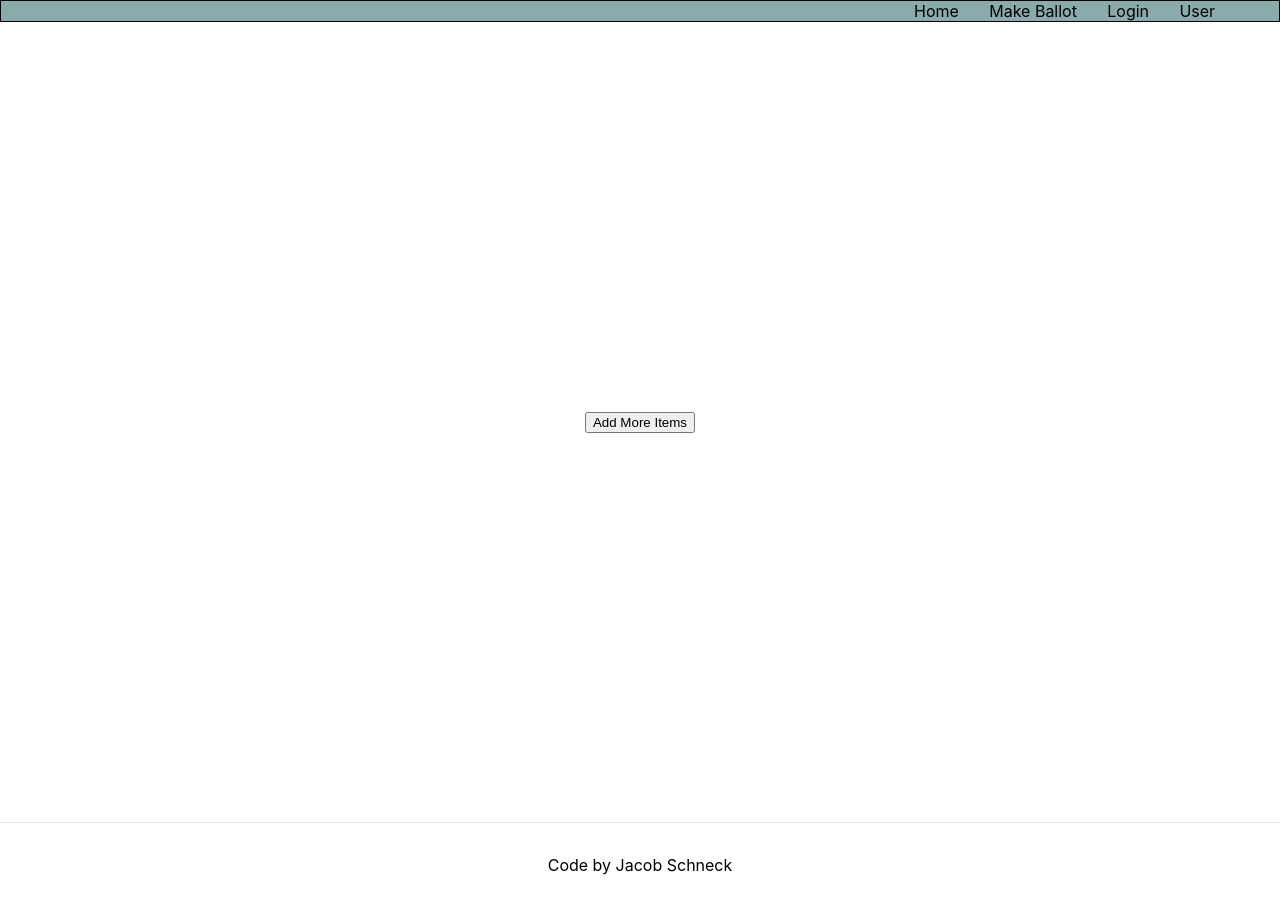
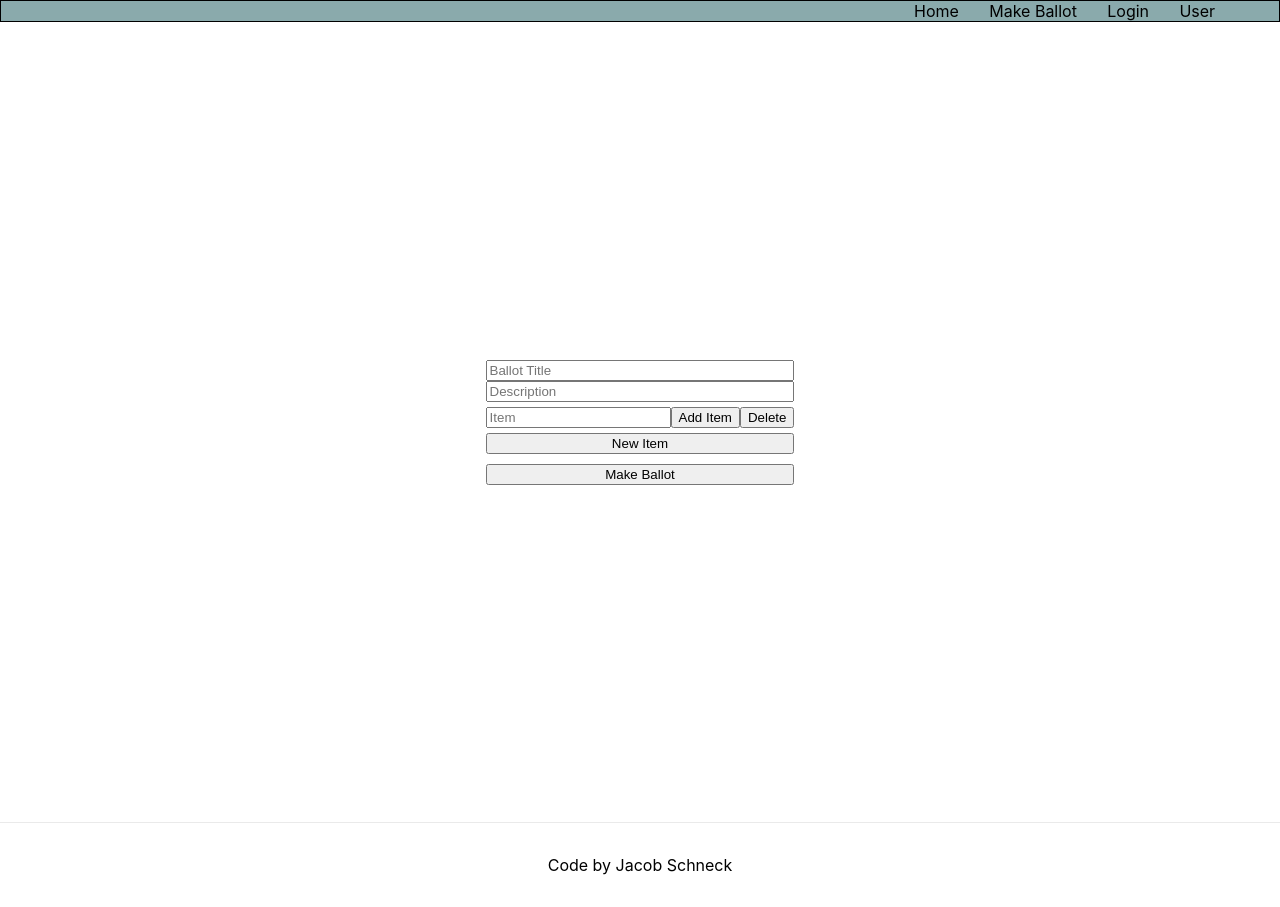
Before and after one commit to JacobSchneck/Rust-Voting-System, a Next.js app in the folder client/: page /MakeBallot in a window 1280 px wide. Built offline with nearby package versions, Linux system fonts and the light colour scheme.

Commit message:
End of the day commit

```diff
--- a/client/pages/MakeBallot/index.tsx
+++ b/client/pages/MakeBallot/index.tsx
@@ -1,6 +1,18 @@
-import { useState } from "react";
+import { ChangeEvent, MouseEvent, useState } from "react";
 import Footer from "../../src/components/Footer/Footer";
 import NavBar from "../../src/components/NavBar/NavBar";
+
+interface Ballot {
+	user_id: number,
+	title: string,
+	description: string,
+}
+
+interface Item {
+	ballot_id: number,
+	title: string,
+	description: string,
+}
 
 const MakeBallotHome = () => {
 	const [items, setItems] = useState<Array<string>>([]);
@@ -8,28 +20,28 @@ const MakeBallotHome = () => {
 
 	const handleAddItems = (event: { preventDefault: () => void; }) => {
 		event.preventDefault();
-		if (items[0] === "ho") {
-			setItems(["Hi"]) // check for empty strings on submit
-		} else {
-			setItems(prevItems => [...prevItems, "Ho"]);
-		}
+		setItems(prevItems => [...prevItems, ""]);
 	}
 
-	// const handleDeleteItem = (event, index: number) => {
-	// 	event.preventDefault();
-	// 	const newItems = items.slice();
-	// 	newItems.splice(index, 1);
-	// 	setItems(newItems);
-	// }
+	const handleDeleteItem = (event, index: number) => {
+		event.preventDefault();
+		const newItems = items.slice();
+		newItems.splice(index, 1);
+		setItems(newItems);
+	}
+
+	const handleChangeItems = (event, index: number) => {
+		const newItems = items.slice();
+		newItems[index] = event.target.value;
+		setItems(newItems);
+	}
 
 	const renderItems = () => {
 		return items.map( (item, index) => {
 			return (
 				<div key={`${item}-${index}`}>
-					{`${index}-${item}`}
-					{/* <input type="text" placeholder={`Items #${index}`} onChange={(event) => handleChangeItems(event, index)}/> */}
-					{/* <input type="text" placeholder={`Items #${index}`} /> */}
-					{/* <button onClick={(event) => handleDeleteItem(event, index)}> Delete </button> */}
+					<input type="text" placeholder={`Items #${index + 1}`} onChange={(event) => handleChangeItems(event, index)}/>
+					<button onClick={(event) => handleDeleteItem(event, index)}> Delete </button>
 				</div>
 			);
 		})	;
@@ -41,13 +53,24 @@ const MakeBallotHome = () => {
 			<NavBar />
 			<div className="main-block">
 				<form className="basic-form">
-					{/* <input type="text" placeholder="Ballot Title"  maxLength={256} />
-					<input type="text" placeholder="Description" maxLength={256} /> */}
-					{/* <input type="text" placeholder="Item #1" maxLength={100}/> */}
+					<input type="text" placeholder="Ballot Title"  maxLength={256} />
+					<input type="text" placeholder="Description" maxLength={256} style={{marginBottom: "5px"}} />
+
+					<form style={{
+						display: "flex",
+						flexDirection: "row",
+						marginBottom: "5px",
+					}}>
+							<input type="text" placeholder="Item" />
+							<input type="submit" value="Add Item" />
+							<button> Delete </button>
+					</form>
+
 					{renderItems()}
-					{/* <input type="submit" value="Make Ballot"/> */}
+					<button onClick={(event) => handleAddItems(event)}> New Item </button>
+
+					<input type="submit" value="Make Ballot" style={{marginTop: "10px"}}/>
 				</form>
-				<button onClick={(event) => handleAddItems(event)}> Add More Items </button>
 			</div>
 
 			<Footer />
--- a/client/styles/globals.css
+++ b/client/styles/globals.css
@@ -28,6 +28,7 @@ a {
 .basic-form {
 	display: flex;
 	flex-direction: column;
+  margin: 25px;
 }
 
 .footer {
```
